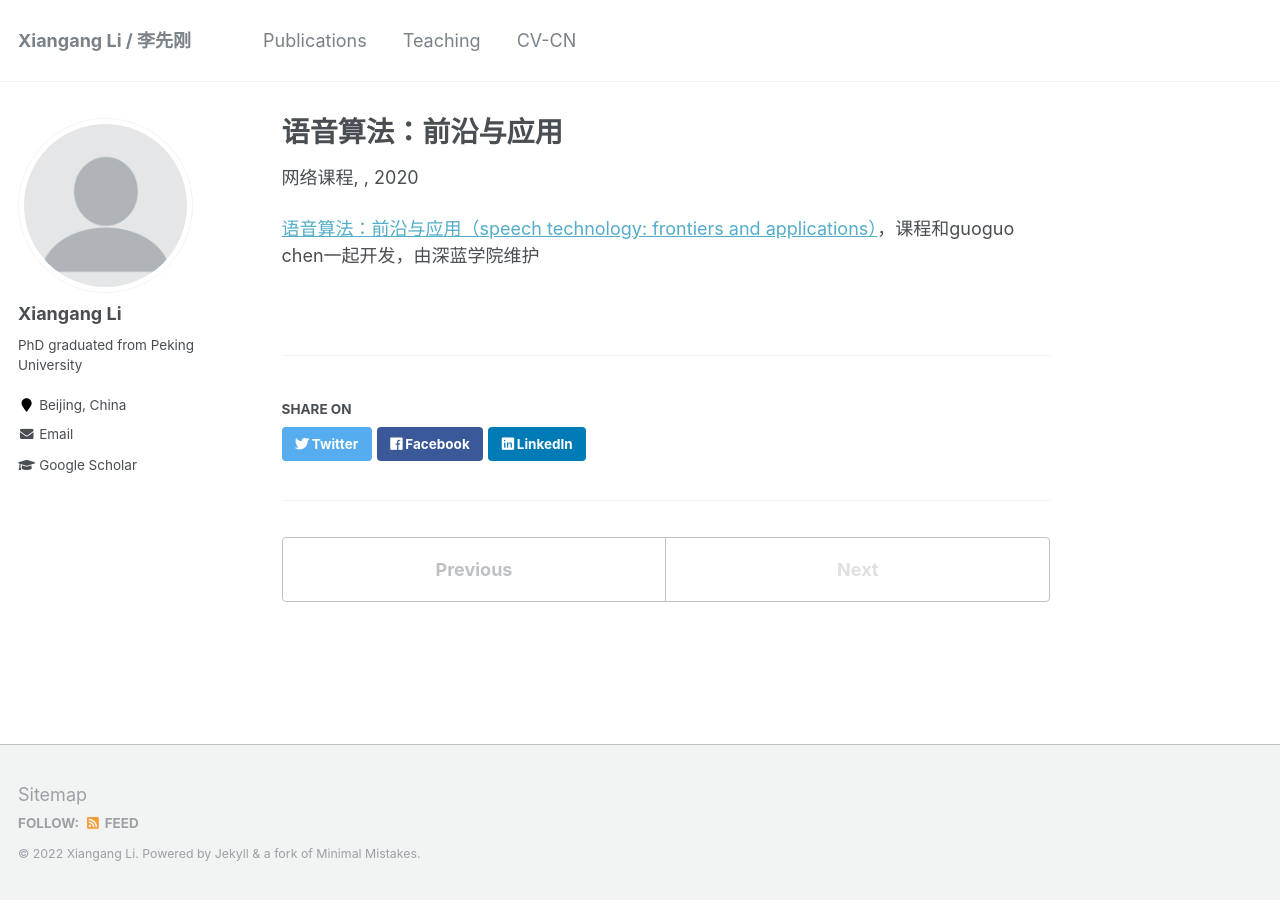
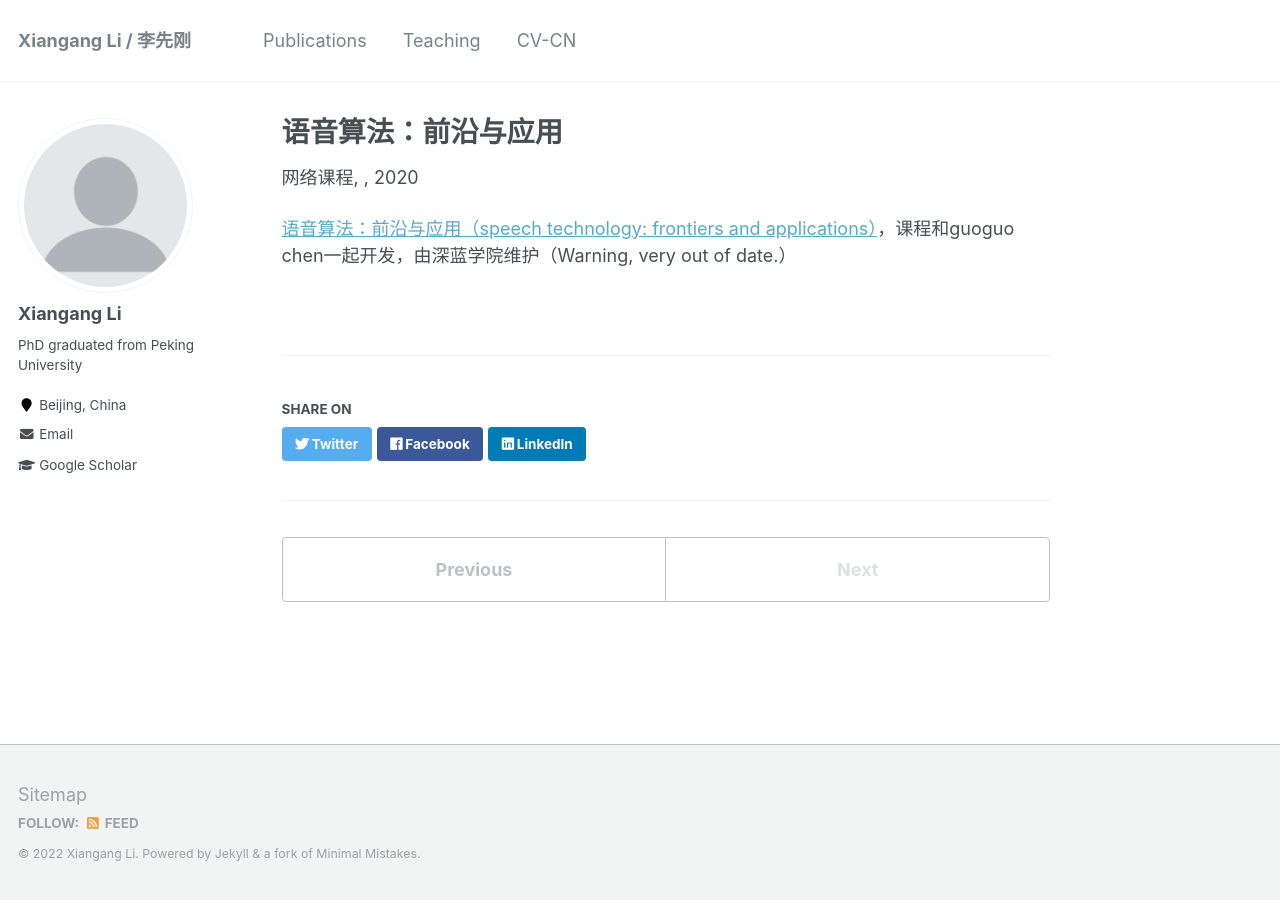
Before and after one commit to xiangangli/xiangangli.github.io, a Jekyll site: the page built from _teaching/speech_recognition.md, in a window 1280 px wide. Built offline with Jekyll 4.4.1, drawn with Linux system fonts in a browser that asks for light colours.

Commit message:
small update

```diff
--- a/_teaching/speech_recognition.md
+++ b/_teaching/speech_recognition.md
@@ -6,4 +6,4 @@ date: 2020-01-01
 permalink: /teaching/speech_recognition
 ---
 
-[语音算法：前沿与应用（speech technology: frontiers and applications）](https://www.shenlanxueyuan.com/course/226?source=1)，课程和guoguo chen一起开发，由深蓝学院维护
+[语音算法：前沿与应用（speech technology: frontiers and applications）](https://www.shenlanxueyuan.com/course/226?source=1)，课程和guoguo chen一起开发，由深蓝学院维护（Warning, very out of date.）
```
Also changed, not shown: _pages/cv-cn.md (+1 -1 lines).
